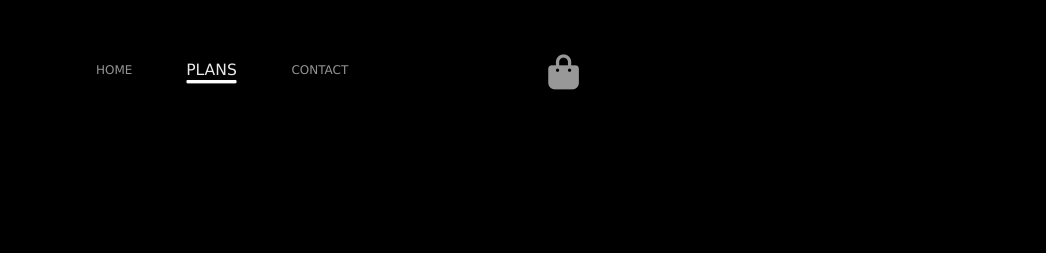
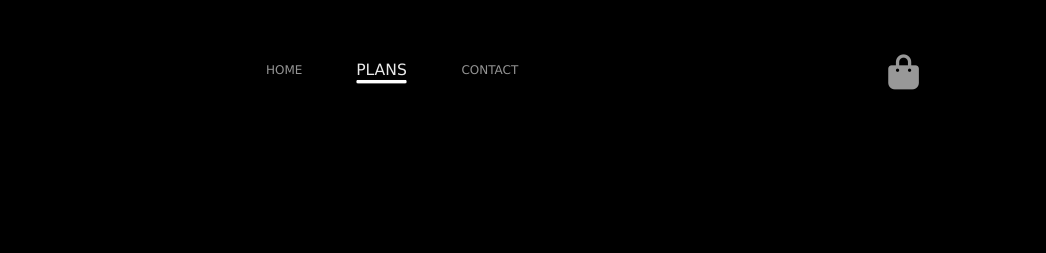
Before and after one commit to MOHABNAHS/gym-mohabnahs, a plain HTML site: page plans.html in a window 1280 px wide. Shown: the top 253 px of the page, 234-1280 px from the left. Drawn offline with Linux system fonts and the light colour scheme.

Commit message:
Refactor and clean up plans.css styles

```diff
--- a/plans.css
+++ b/plans.css
@@ -18,6 +18,7 @@ header {
   width: 100%;
   background-color: black;
   top: 0;
+  gap:170px;
 }
 
 a {
@@ -307,4 +308,5 @@ main {
   content: 'Daily Follow-ups';
   margin-left: 10px;
   font-size: 20px;
+
 }
```
